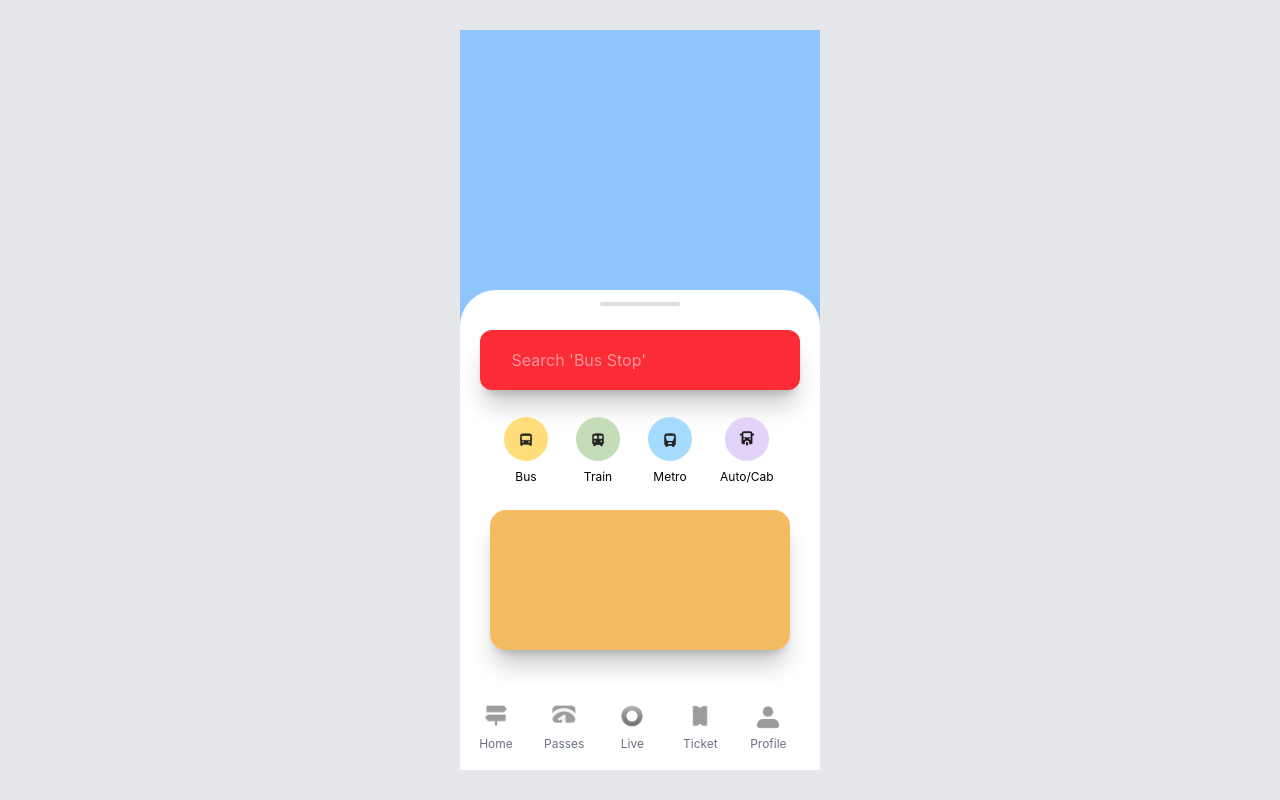
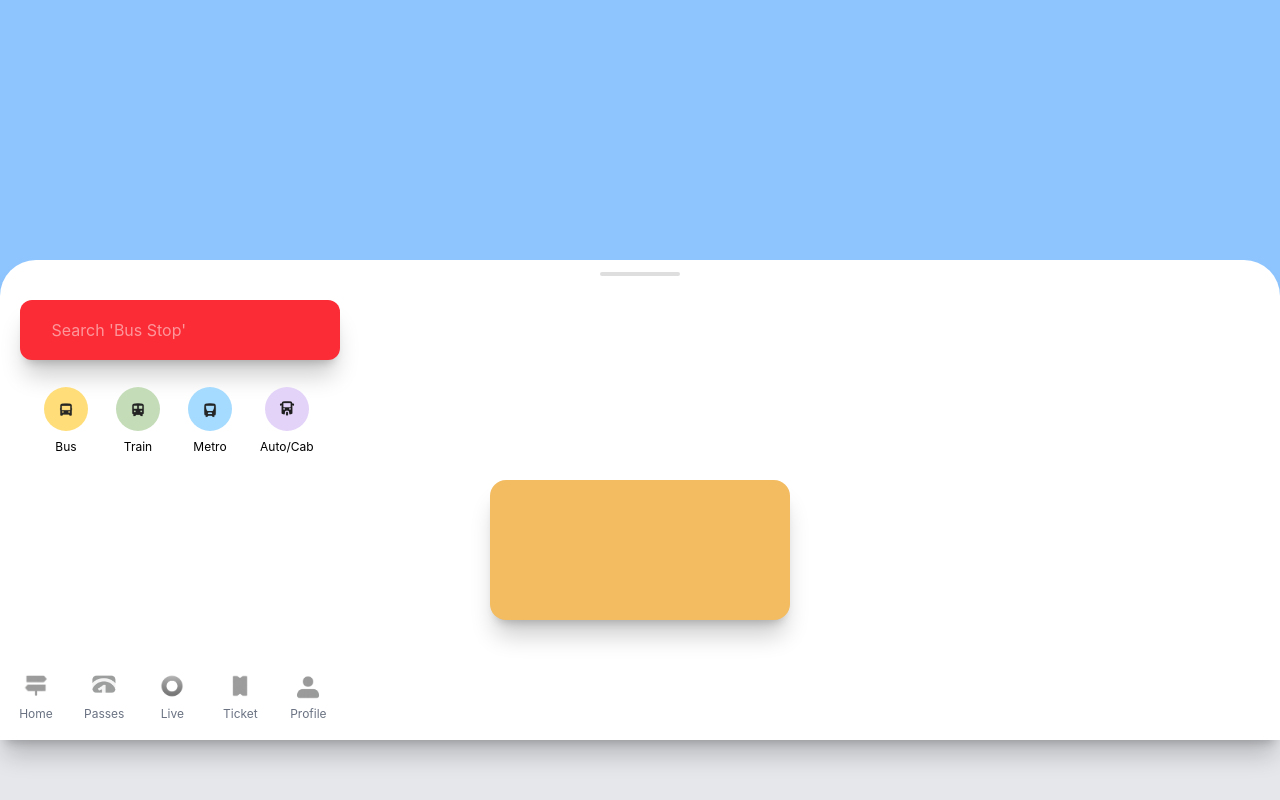
Before and after one commit to debuglord77/bus-web, a React (Vite) app: page / in a window 1280 px wide. Built offline with nearby package versions, Linux system fonts and the light colour scheme.

Commit message:
Updated UI

```diff
--- a/src/pages/Home.jsx
+++ b/src/pages/Home.jsx
@@ -3,8 +3,8 @@ import Bottomhalf from "../components/Bottomhalf";
 
 function Home() {
   return (
-    <div className="min-h-screen flex justify-center items-center bg-gray-200">
-      <div className="relative w-[360px] h-[740px] border-none border-blue-500 bg-black  overflow-hidden">
+<div className="min-h-screen bg-gray-200">
+    <div className="relative w-full min-h-screen overflow-hidden">
         <Firsthalf />
         <Bottomhalf />
       </div>
--- a/src/pages/Passes.jsx
+++ b/src/pages/Passes.jsx
@@ -7,7 +7,7 @@ import p_image from "../assets/logo/passimage.png";
 
 function Passes() {
   return (
-    <div className="min-h-screen flex justify-center items-center bg-gray-200">
+    <div className="min-h-screen flex justify-center items-center bg-black">
       <div className="relative w-[360px] h-[740px] border-none border-blue-500 bg-black  overflow-hidden ">
 
         <div className="w-full h-17  flex flex-row pt-4">
```
